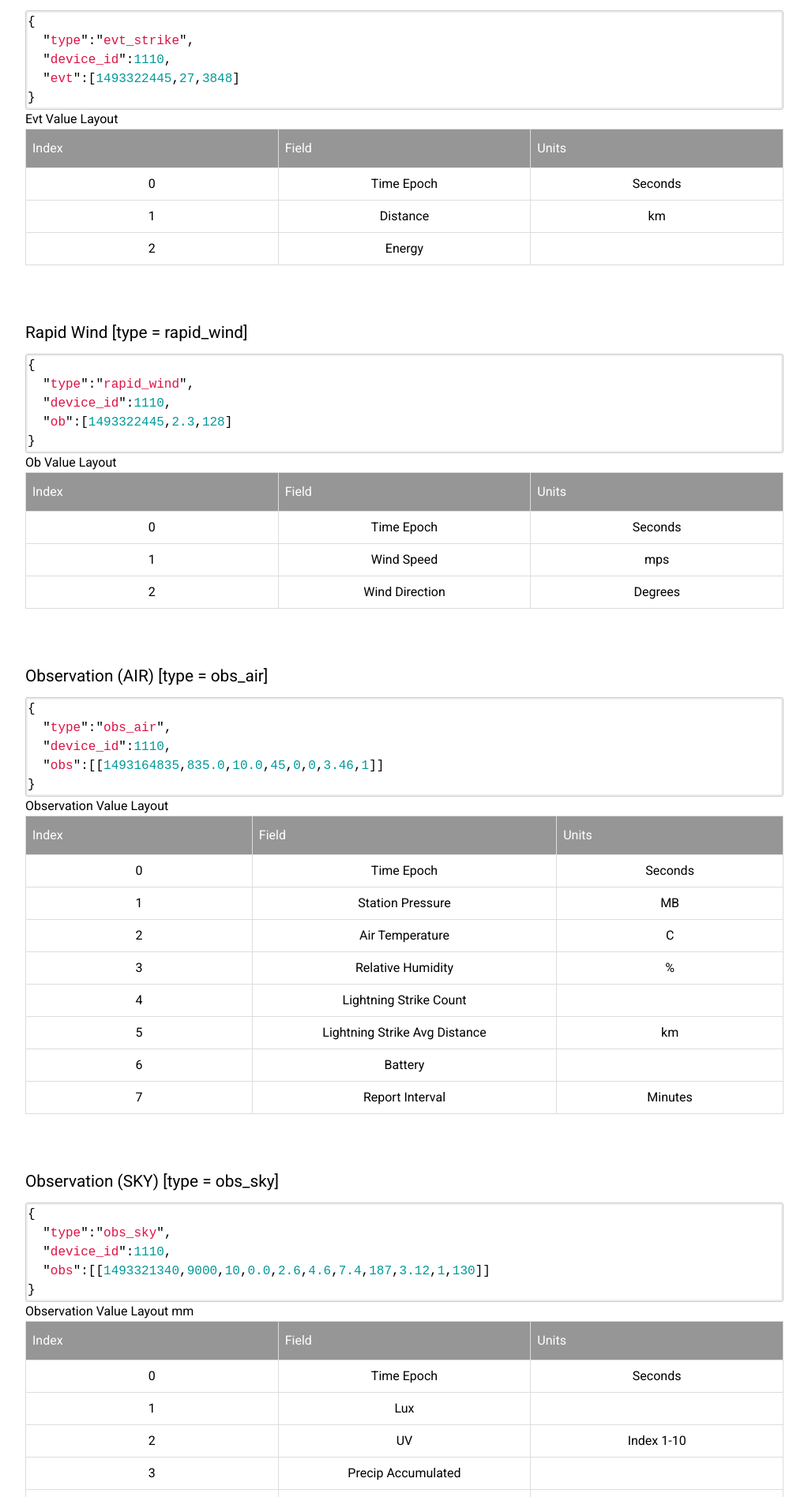
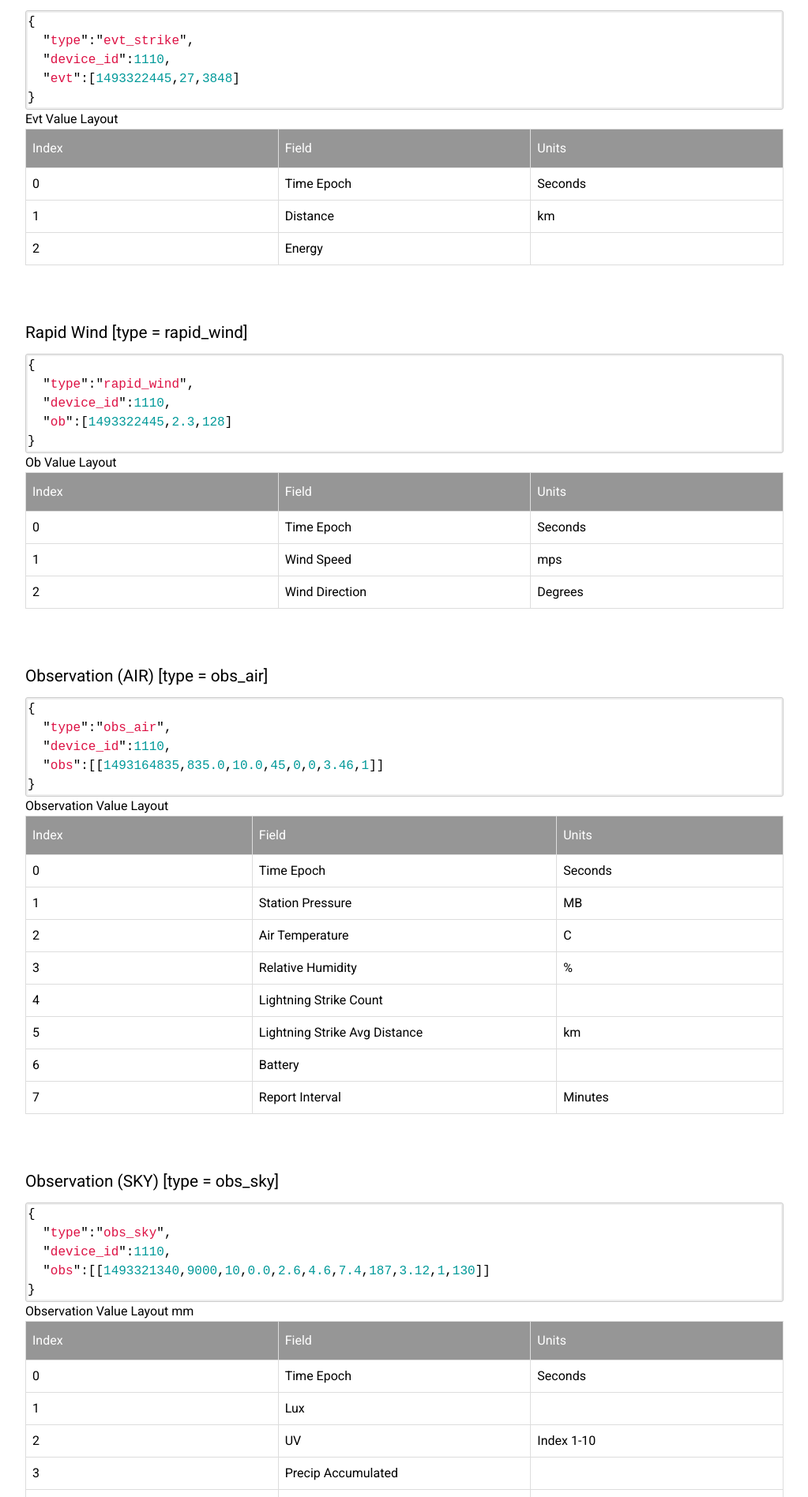
Before and after one commit to WeatherFlow/SmartWeather, a Jekyll site: the page built from api/udp.html, in a window 1280 px wide. Shown: the part 752-2648 px from the top of the page at 79% size, without its empty margins (128-1151 px from the left). Built offline with Jekyll 4.4.1, drawn with Linux system fonts in a browser that asks for light colours; nearby versions of some CDN libraries.

Commit message:
Update base.css

```diff
--- a/css/base.css
+++ b/css/base.css
@@ -49,8 +49,15 @@ table {
 
 th, td {
 	padding: 5px;
+	text-align: left;
+}
+
+th {
+	border-bottom: 1px solid #999;
+}
+
+td {
 	border-bottom: 1px solid #ccc;
-	text-align: center;
 }
 
 html, body {
```
